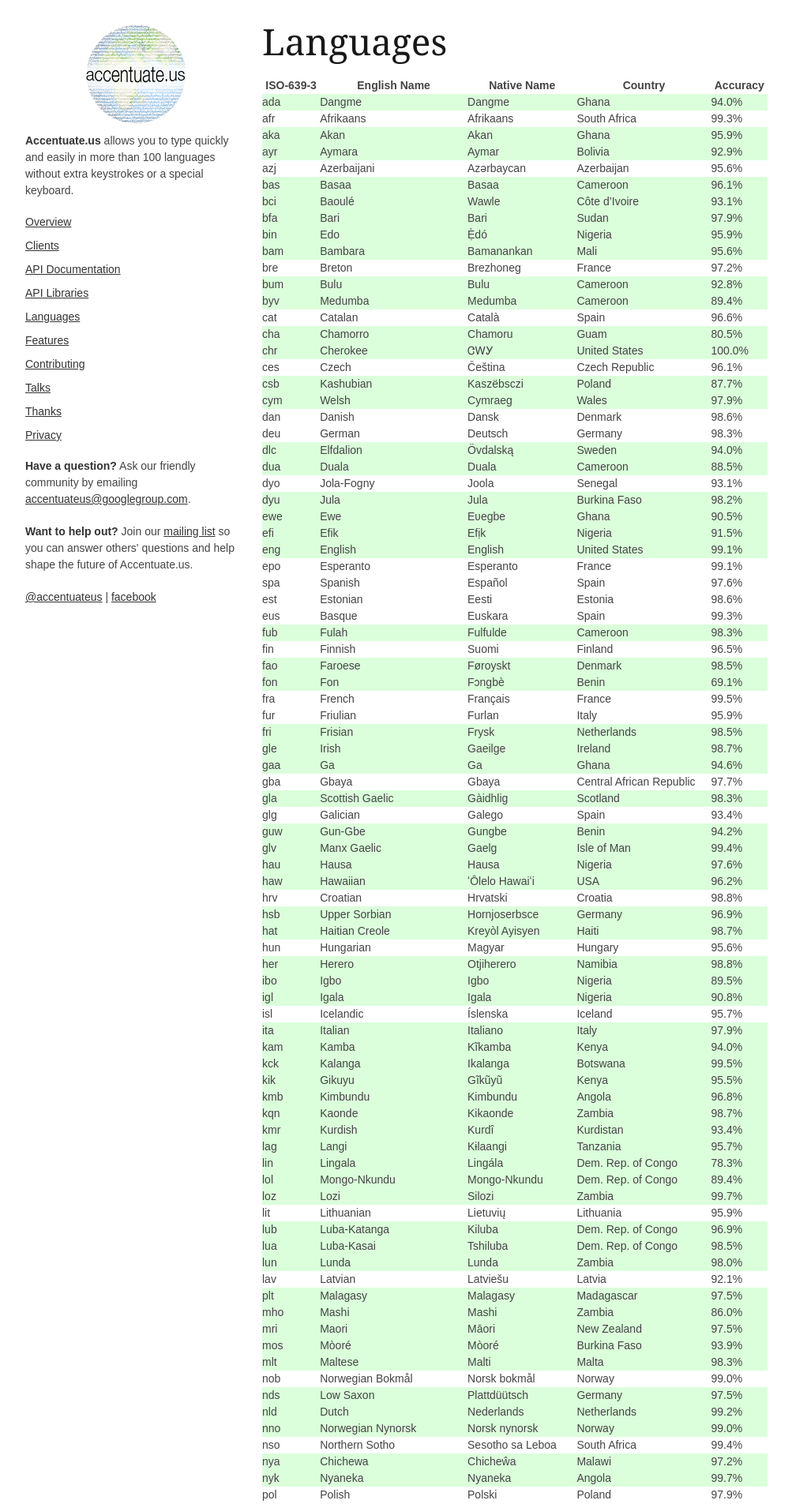
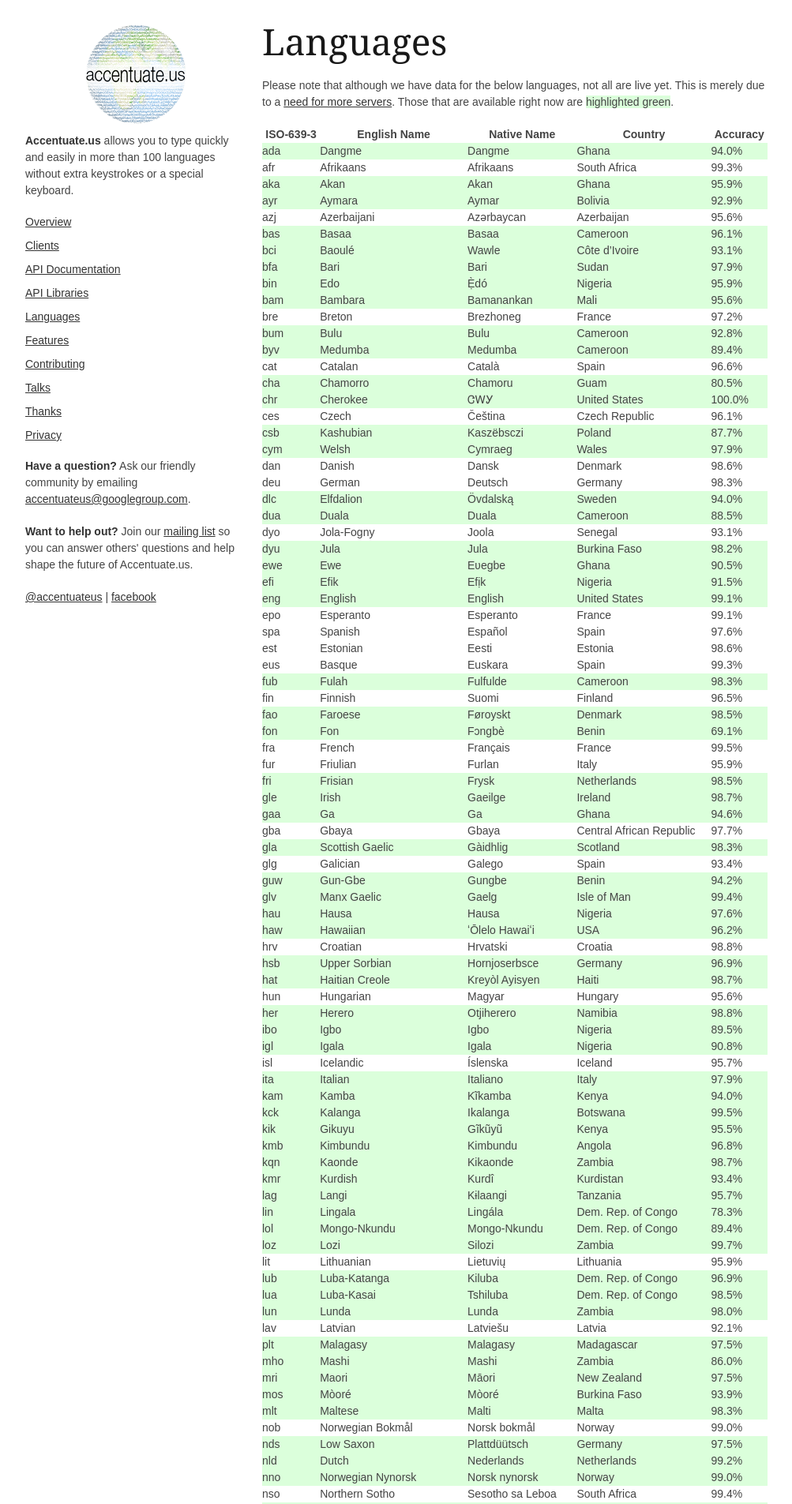
Before and after one commit to michaelschade/accentuateus-site, a Jekyll site: the page built from languages.html, in a window 1280 px wide. Shown: the top 1905 px of the page at 79% size, without its empty margins (138-1141 px from the left). Built offline with Jekyll 4.4.1, drawn with Linux system fonts in a browser that asks for light colours; Markdown is read by kramdown in place of the engine named in the settings.

Commit message:
Add note about what green highlighting means.

```diff
--- a/languages.html
+++ b/languages.html
@@ -2,6 +2,8 @@
 layout: default
 ---
 <h1 id="languages">Languages</h1>
+
+<p>Please note that although we have data for the below languages, not all are live yet. This is merely due to a <a href="/accentuateus-site/contributing.html">need for more servers</a>. Those that are available right now are <span class="active">highlighted green</span>.</p>
 
 <table width="100%" class="tablesorter">
   <thead>
@@ -132,7 +134,7 @@ layout: default
     <tr class="active"><td>cmn</td><td>Mandarin Chinese (Pinyin)</td><td>Pīnyīn</td><td>China</td><td>83.7%</td></tr>
     <tr class="active"><td>zne</td><td>Zande</td><td>Pa-Zande</td><td>Dem. Rep. of Congo</td><td>99.2%</td></tr>
   </tbody>
-</table>
+</table><br />
 
 <script src="/media/jquery.tablesorter.js"></script>
 <script type="text/javascript">
--- a/media/main.css
+++ b/media/main.css
@@ -29,7 +29,7 @@ h2 > sub {
   font-weight: bold;
 }
 
-.tablesorter tr.active {
+.tablesorter tr.active, span.active {
   background-color: #DBFFDB !important;
 }
 
```
